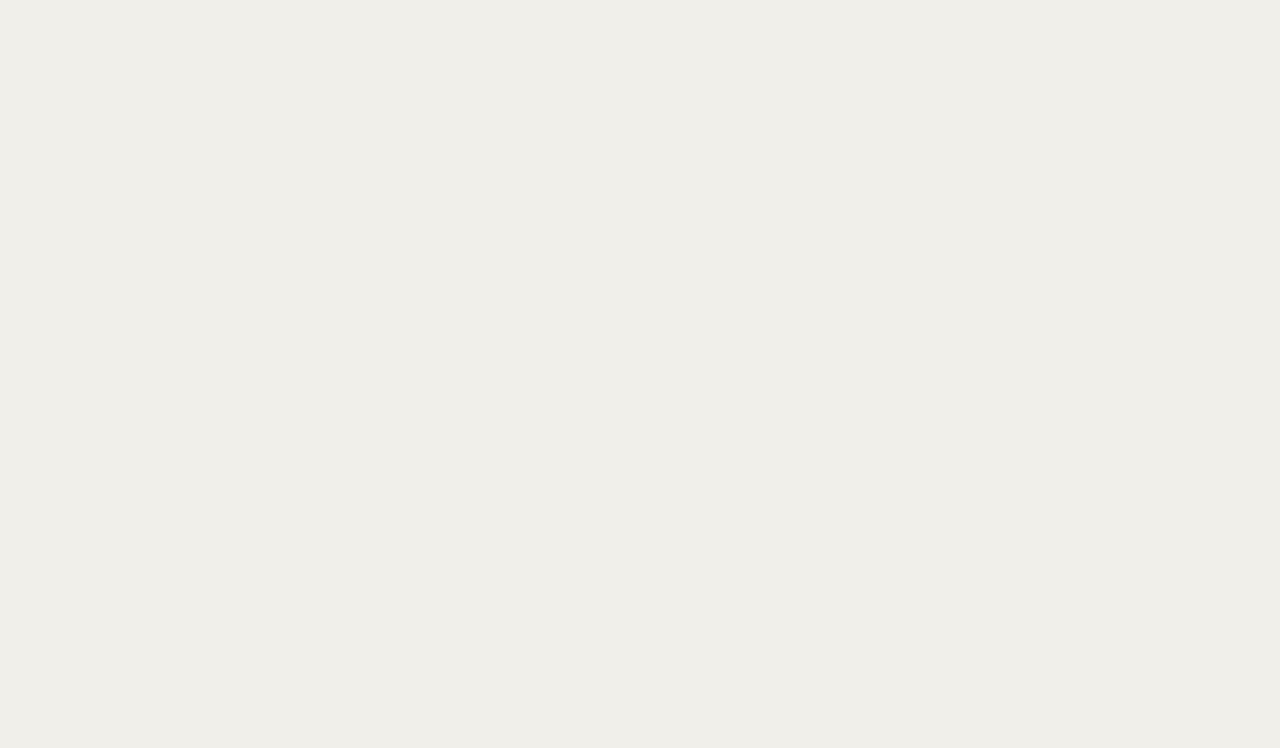
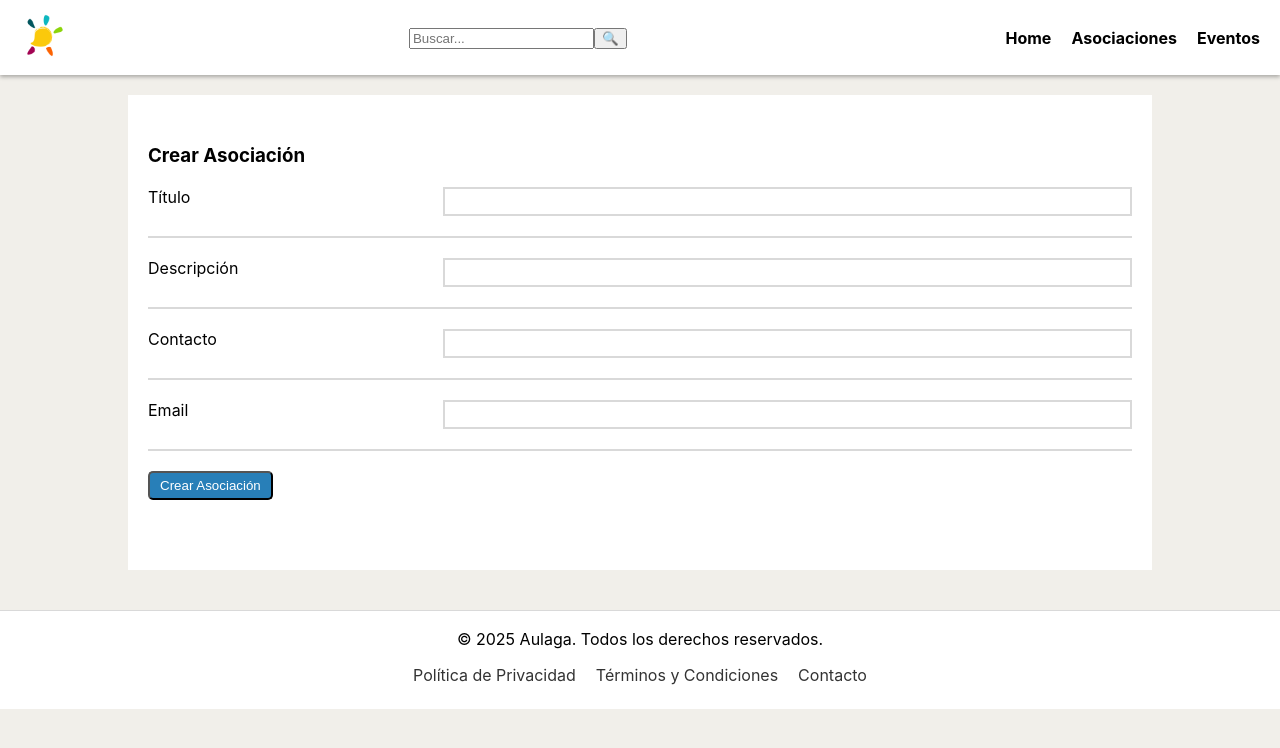
Before and after one commit to WACHIDADUCK/platitaFront, a React (Vite) app: page /crear_asociacion in a window 1280 px wide. Before the commit this address had no page. Shown: the top 748 px of the page. Built offline with nearby package versions, Linux system fonts and the light colour scheme.

Commit message:
asociaciones, crear asociacion(falta matizar)

```diff
--- a/src/App.css
+++ b/src/App.css
@@ -177,7 +177,7 @@ margin-left: 0.1rem;
   flex-direction: column;
   justify-content: center;
   align-items: center;
-  margin: 20px;
+  margin: 20px 15px 7px 15px ;
   width: 100%;
   background-color: #fff;
   padding: 20px 0px;
@@ -197,7 +197,76 @@ border-radius: 7px;
   justify-content: flex-start;
 }
 
-.asideDiv .misAsociaciones{
+.misAsociaciones{
   display: flex;
+  align-items: start;
+  margin-top: 0px;
+  padding: 0px;
+}
+
+.misAsociaciones h4 {
+  margin: 10px 20px;
+  align-self: flex-start;
+}
+
+
+
+/* CREAR ASOCIACION */
+
+.crearAsociacionForm{
+  display: flex;
+  background-color: #fff;
+  justify-content: center;
+  align-items: center;
+  width: 80%;
+  margin: 20px 0px;
+}
+
+.crearAsociacionForm h3{
+  text-align: start;
+}
+
+.crearAsociacionForm div {
+  margin-top: 20px;
+  padding-bottom: 20px;
+  display: flex;
+  justify-content: space-between;
+  border-bottom: 2px solid rgba(0, 0, 0, 0.15);
+}
+
+.crearAsociacionForm div:last-child {
+  border-bottom: none;
+}
+
+.crearAsociacionForm div:last-child {
+  margin-bottom : 20px;
+}
+
+.crearAsociacionForm input{
+  width: 70%;
+  padding: 5px;
+  box-sizing: border-box;
+  border: 2px solid #D9D9D9;
+}
+
+.crearAsociacionForm form{
   justify-content: start;
+  align-items: center;
+  width: 100%;
+  padding: 20px;
+  margin: 10px 0px;
 }
+
+.flex-center{
+  display: flex;
+  justify-content: center;
+  align-items: center;
+}
+
+.botonAzul{
+  background-color: #287FB8;
+  color : #fff;
+  padding: 5px 10px;
+  text-decoration: none;
+  border-radius: 5px;
+}
--- a/src/App.jsx
+++ b/src/App.jsx
@@ -5,6 +5,7 @@ import Layout from './layouts/Layout';
 import Home from './pages/Home';
 import Asociaciones from './pages/Asociaciones';
 import Eventos from './pages/Eventos';
+import CrearAsociacion from './pages/CrearAsociacion';
 
 function App() {
 
@@ -22,6 +23,7 @@ function App() {
               <Route path='/' element={<Home />} />
               {/* <Route path="/Personaje/:id" element={<Personaje />} />
               <Route path="/BlogCharacters" element={<BlogCharacter />} /> */}
+              <Route path='/crear_asociacion' element={<CrearAsociacion />} />
               <Route path='/asociaciones' element={<Asociaciones />} />
               <Route path='/eventos' element={<Eventos />} />
             </Route>
--- a/src/pages/Asociaciones.jsx
+++ b/src/pages/Asociaciones.jsx
@@ -7,7 +7,11 @@ export default function Asociaciones() {
         <div className="asociacionesContainer">
             <div className="col-1">
                 <div className="asideDiv justify-center">
-                    <Link className="link" to="/crearAsociacion"> Crear Asociacion</Link>
+                    <Link className="link" to="/crear_asociacion"> Crear Asociacion</Link>
+                </div>
+
+                <div className="asideDiv misAsociaciones">
+                    <h4>Asociacioes que siguo</h4>
                 </div>
 
                 <div className="asideDiv misAsociaciones">
--- /dev/null
+++ b/src/pages/CrearAsociacion.jsx
@@ -0,0 +1,28 @@
+
+export default function CrearAsociacion() {
+
+    return (
+        <div className="crearAsociacion flex-center">
+            <div className="crearAsociacionForm">
+                <form method="POST" action="https://guillermo.informaticamajada.es/api/asociacion">
+                    <h3>Crear Asociación</h3>
+                    <div>
+                        <label htmlFor="">Título</label><input type="text" placeholder="" />
+                    </div>
+                    <div>
+                        <label htmlFor="">Descripción</label><input type="text"  rows="5"   />
+                    </div>
+                    <div>
+                        <label htmlFor="">Contacto</label><input type="number" placeholder="" />
+                    </div>
+                    <div>
+                        <label htmlFor="">Email</label><input type="email" placeholder="" />
+                    </div>
+                    <div>
+                        <button type="submit" className="botonAzul">Crear Asociación</button>
+                    </div>
+                </form>
+            </div>
+        </div>
+    )
+}
```
